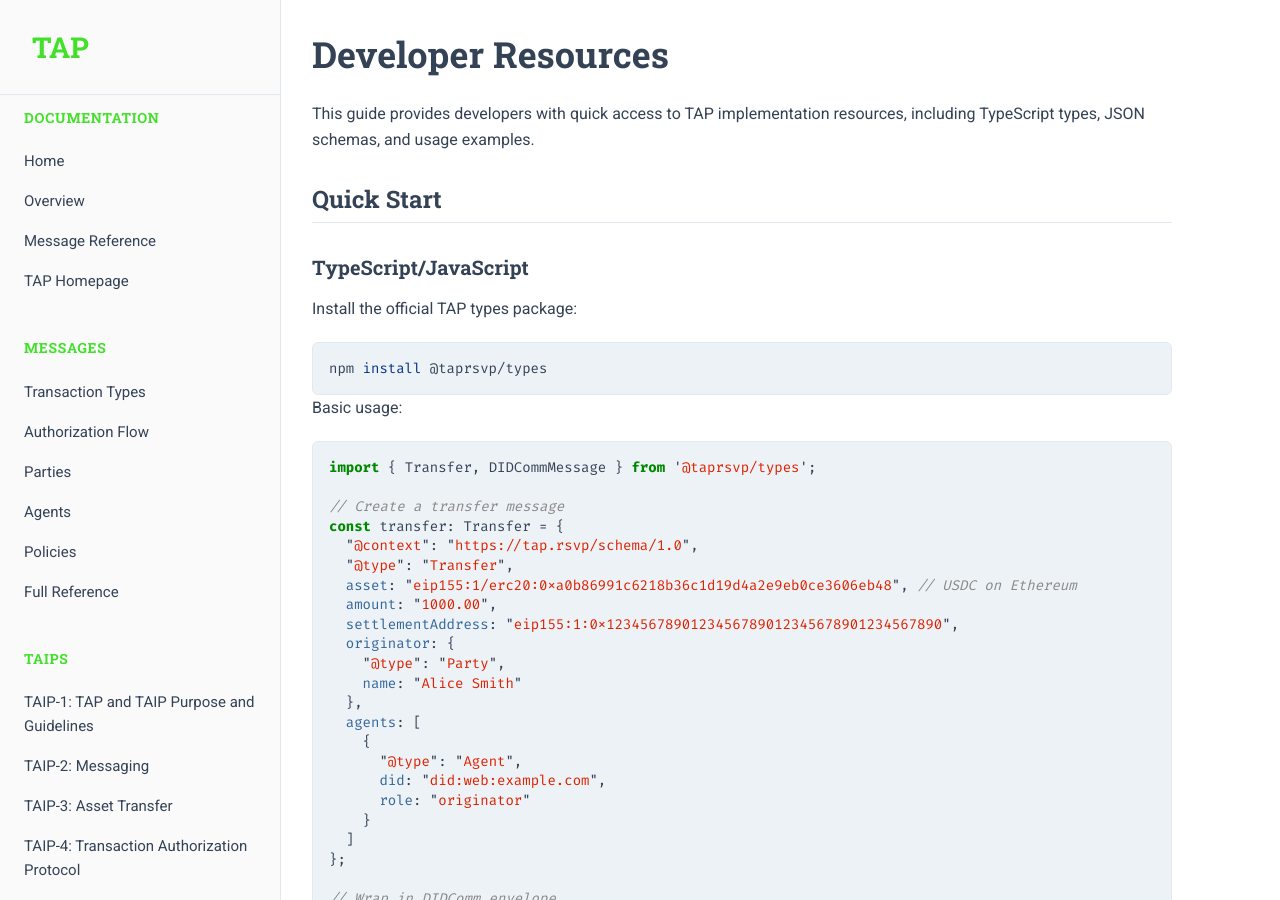
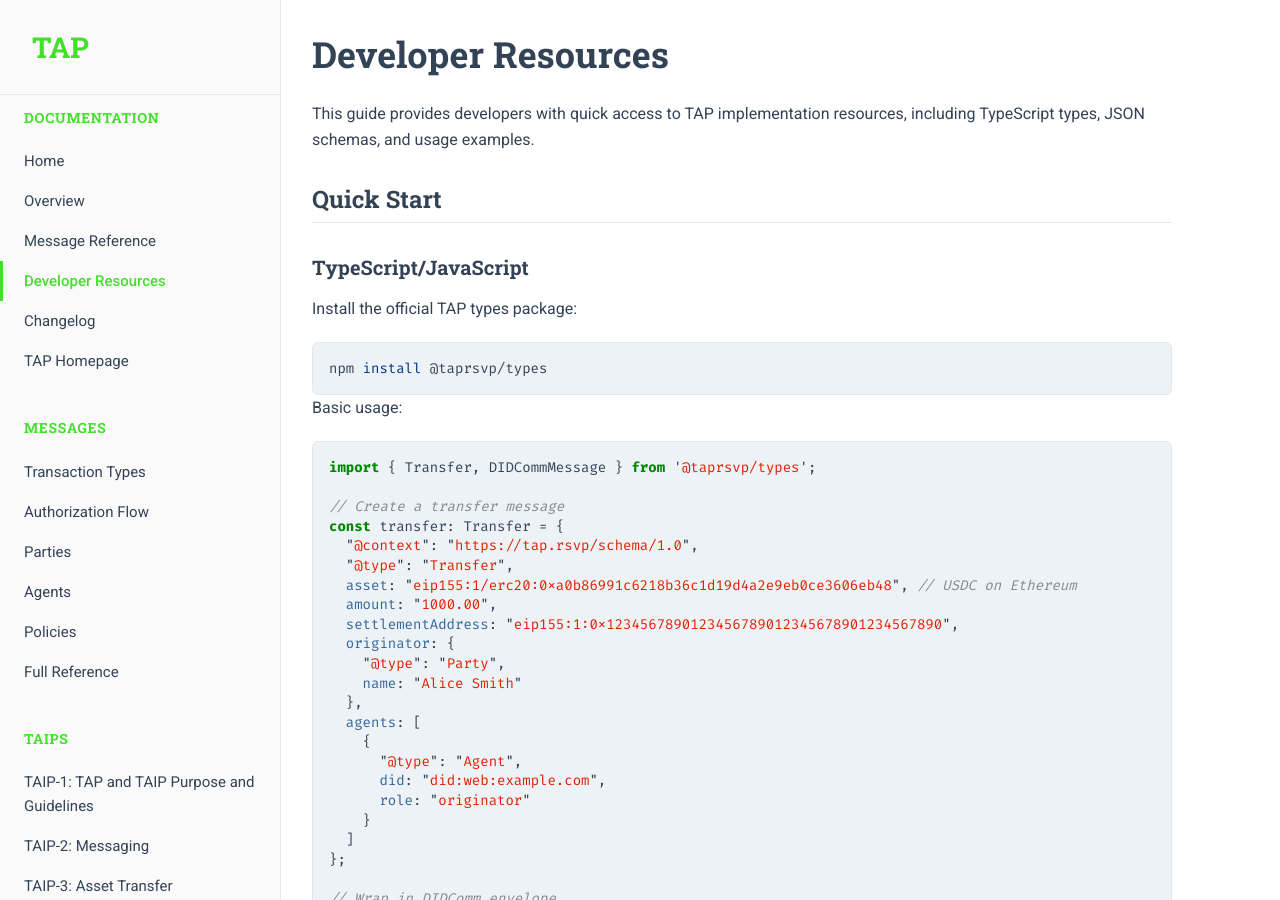
Before and after one commit to TransactionAuthorizationProtocol/TAIPs, a Jekyll site: the page built from developers.md, in a window 1280 px wide and 900 px high. Built offline with Jekyll 4.4.1, drawn with Linux system fonts in a browser that asks for light colours; some of the changed text lies outside the part shown.

Commit message:
Tweaks to layouts

```diff
--- a/_layouts/default.html
+++ b/_layouts/default.html
@@ -34,6 +34,8 @@
             <li><a href="{{ '/' | relative_url }}" class="nav-link {% if page.url == '/' %}active{% endif %}">Home</a></li>
             <li><a href="{{ '/overview/' | relative_url }}" class="nav-link {% if page.url == '/overview/' %}active{% endif %}">Overview</a></li>
             <li><a href="{{ '/messages/' | relative_url }}" class="nav-link {% if page.url == '/messages/' %}active{% endif %}">Message Reference</a></li>
+            <li><a href="{{ '/developers/' | relative_url }}" class="nav-link {% if page.url == '/developers/' %}active{% endif %}">Developer Resources</a></li>
+            <li><a href="{{ '/changelog/' | relative_url }}" class="nav-link {% if page.url == '/changelog/' %}active{% endif %}">Changelog</a></li>
             <li><a href="https://tap.rsvp" class="nav-link" target="_blank">TAP Homepage</a></li>
           </ul>
         </div>
```
Also changed, not shown: developers.md (+1 -0 lines), CHANGELOG.md.
